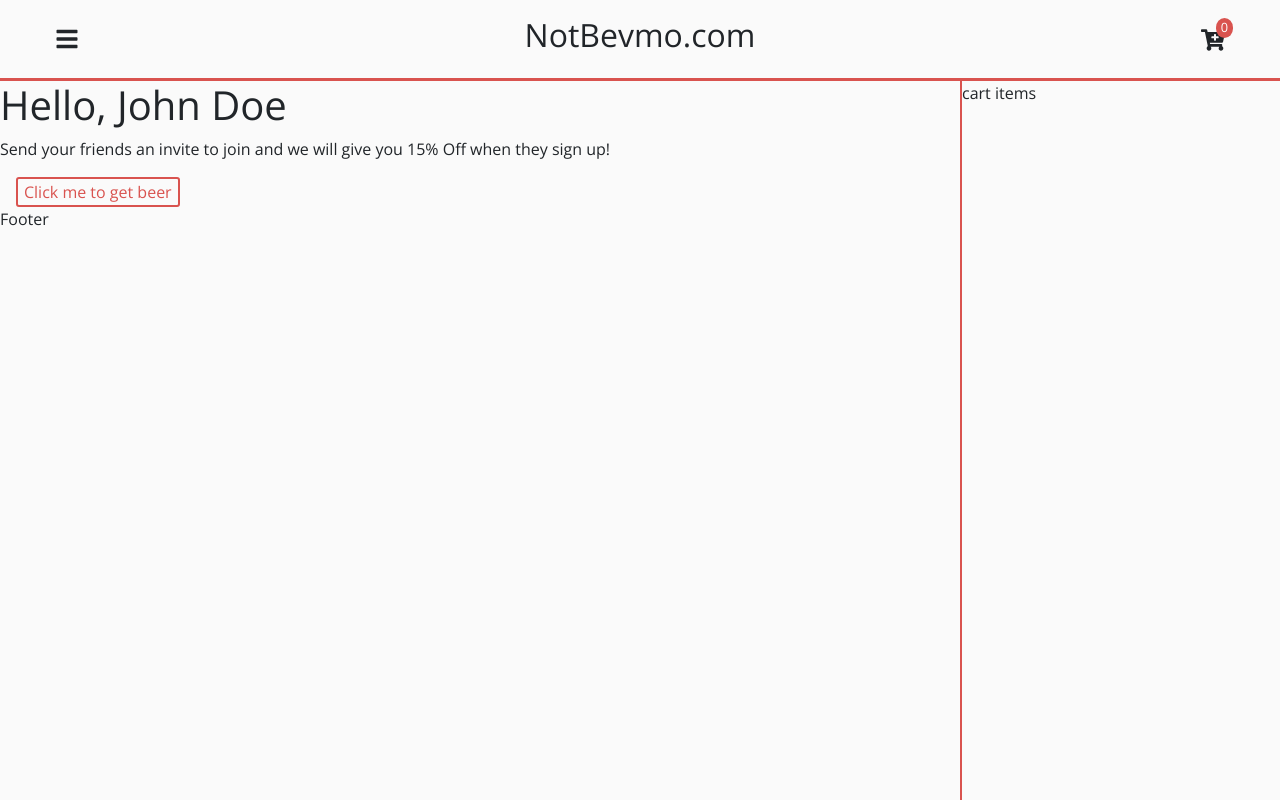
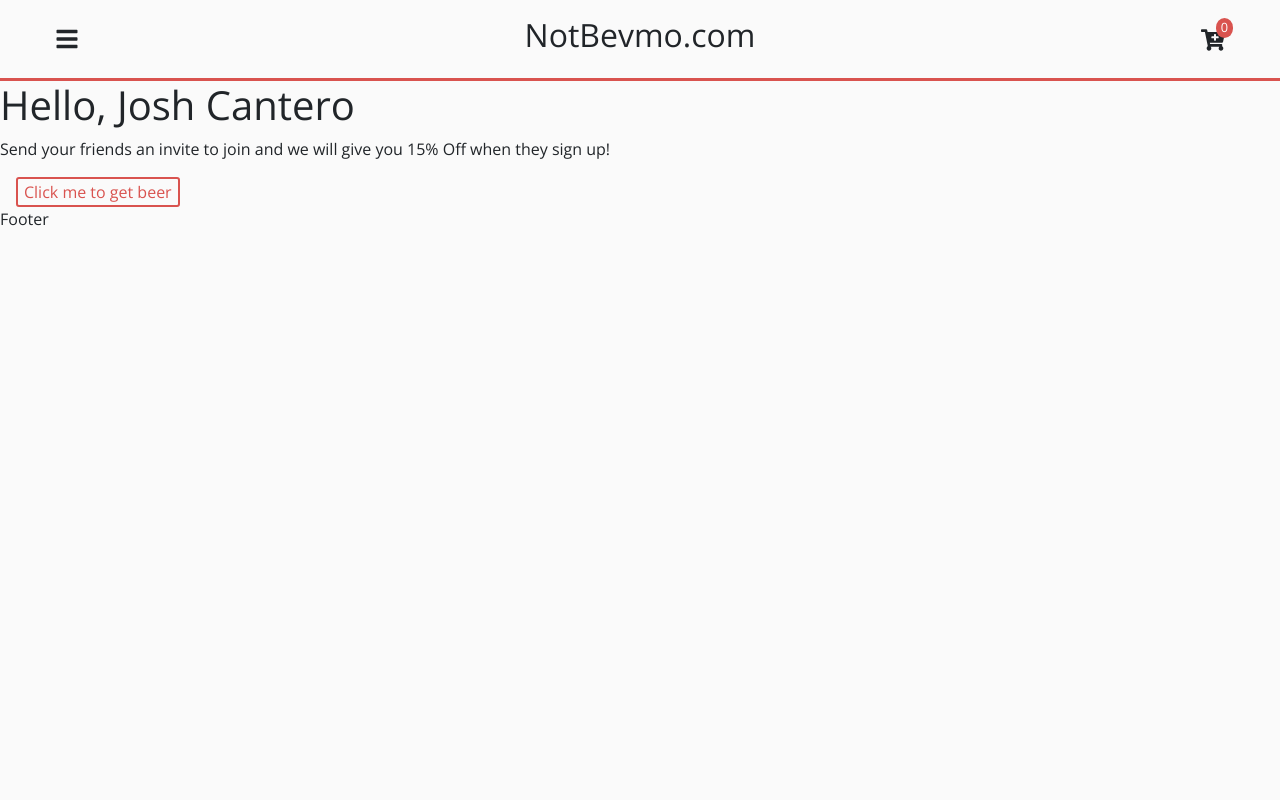
Before and after one commit to jcan1995/OnlineStore, a React app: page / in a window 1280 px wide. Built offline with nearby package versions, Linux system fonts and the light colour scheme.

Commit message:
Completed Sidecart Component: Done with Header

```diff
--- a/src/components/Header.js
+++ b/src/components/Header.js
@@ -15,9 +15,7 @@ const Header = () => {
                             <FaBars className="nav-icon" onClick={ handleSidebar}/>
                             <h2>NotBevmo.com</h2>
                             <div class="nav-cart">
-                                <FaCartPlus className="nav-icon" onClick={ handleCart }>
-
-                                </FaCartPlus>
+                                <FaCartPlus className="nav-icon" onClick={ handleCart } />
                                 <div className="cart-items">{ cartItems }</div>
                             </div>
                         </div>
@@ -29,7 +27,6 @@ const Header = () => {
 }
 
 /* ------------- Styled Components ------------ */
-
 const NavWrapper = styled.nav`
     position: -webkit-sticky;
     position: sticky;
--- a/src/components/Sidecart.js
+++ b/src/components/Sidecart.js
@@ -6,9 +6,9 @@ export default function Sidecart(){
     return(
         <ProductConsumer>
             {value => {
-                const { openCart, closeCart, cart} = value;
+                const { cartOpen, closeCart, cart} = value;
                 return (
-                <CartWrapper show={ openCart } onClick={ closeCart }>
+                <CartWrapper show={ cartOpen } onClick={ closeCart }>
                         <p>cart items</p>
                 </CartWrapper>
                 );
@@ -27,9 +27,10 @@ const CartWrapper = styled.nav`
     background: var(--mainGray);
     z-index: 1;
     border-left: 2px solid var(--primaryColor);
-    transform: ${props => (props.show ? "translateX(0)":
-    "translateX(100%)")};
+    transform: ${props => props.show ? "translateX(0)":
+    "translateX(100%)"};
     transition: var(--mainTransition);
+
     @media (min-width: 576px){
         width: 20rem;
     }
--- a/src/context/context.js
+++ b/src/context/context.js
@@ -10,7 +10,7 @@ class ProductProvider extends Component {
         cartOpen:false,
         cartItems: 0,
         isAuth: true,
-        userName: "John Doe",
+        userName: "Josh Cantero",
         linksDataAuth: linkDataAuth,
         linksDataUnAuth: linkDataUnAuth,
         cart: [],
```
